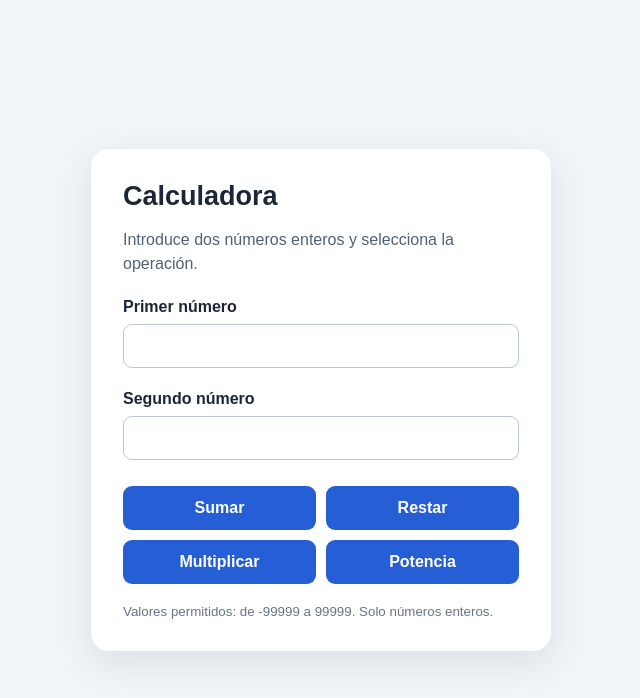
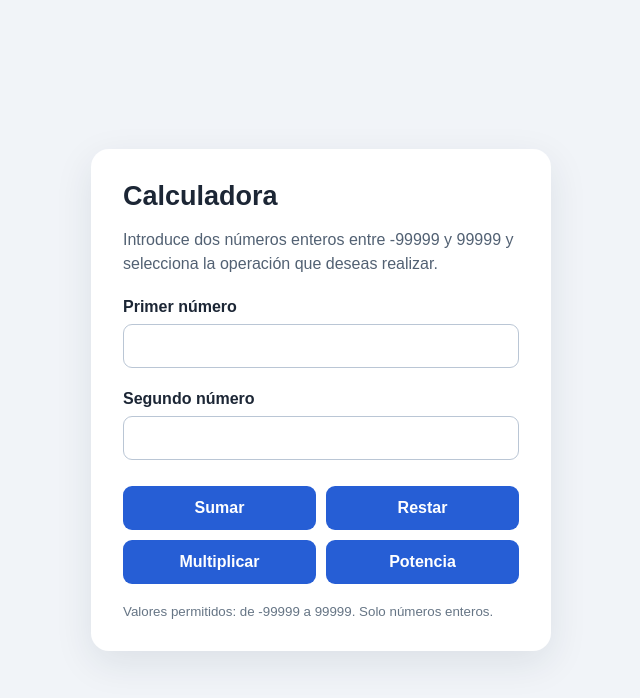
Before and after one commit to luciasarquis/control-versiones-edd, a plain HTML site: page index.html in a window 1280 px wide. Shown: the whole page, without its empty margins (319-959 px from the left). Drawn offline with Linux system fonts and the light colour scheme.

Commit message:
Mejorar instrucciones de la calculadora

```diff
--- a/index.html
+++ b/index.html
@@ -26,7 +26,7 @@
 <body>
   <main>
     <h1>Calculadora</h1>
-    <p>Introduce dos números enteros y selecciona la operación.</p>
+    <p>Introduce dos números enteros entre -99999 y 99999 y selecciona la operación que deseas realizar.</p>
     <form action="/calcular" method="get">
       <label for="a">Primer número</label>
       <input id="a" name="a" type="number" min="-99999" max="99999" step="1" required>
```
